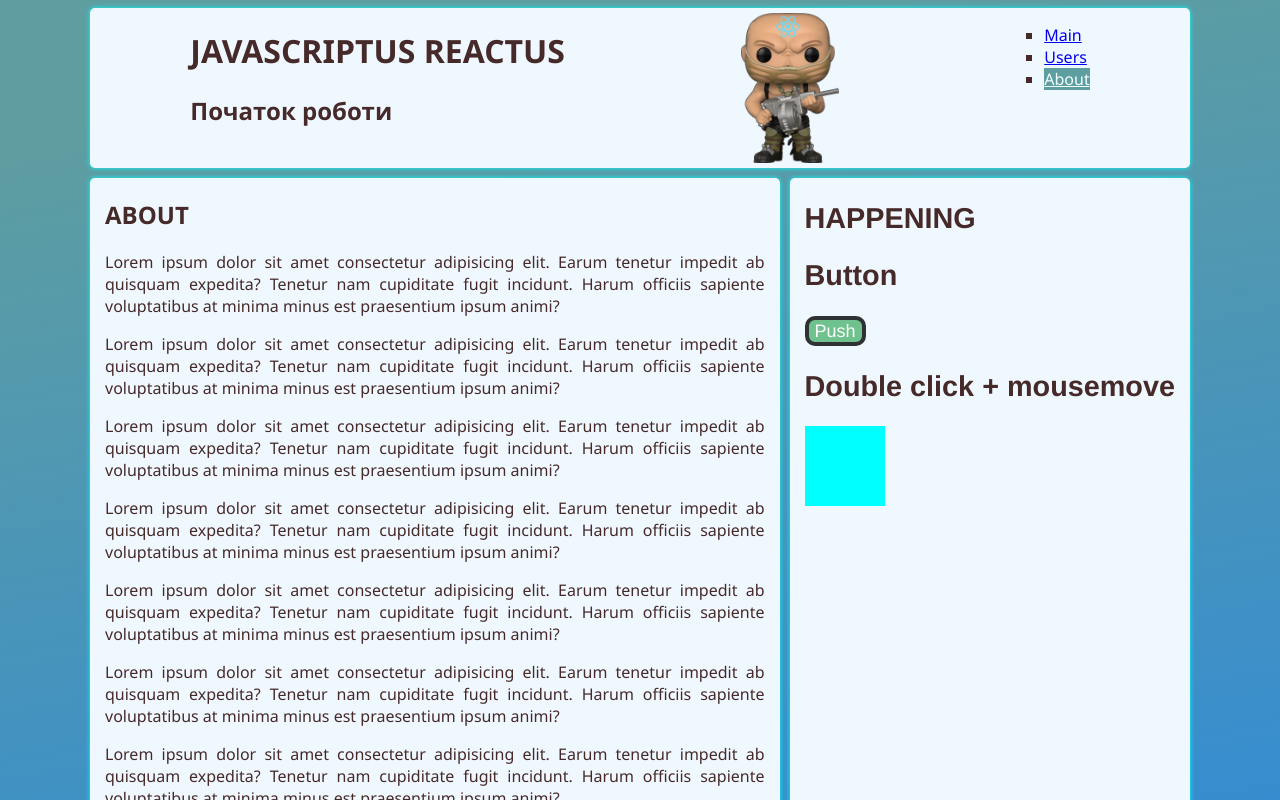
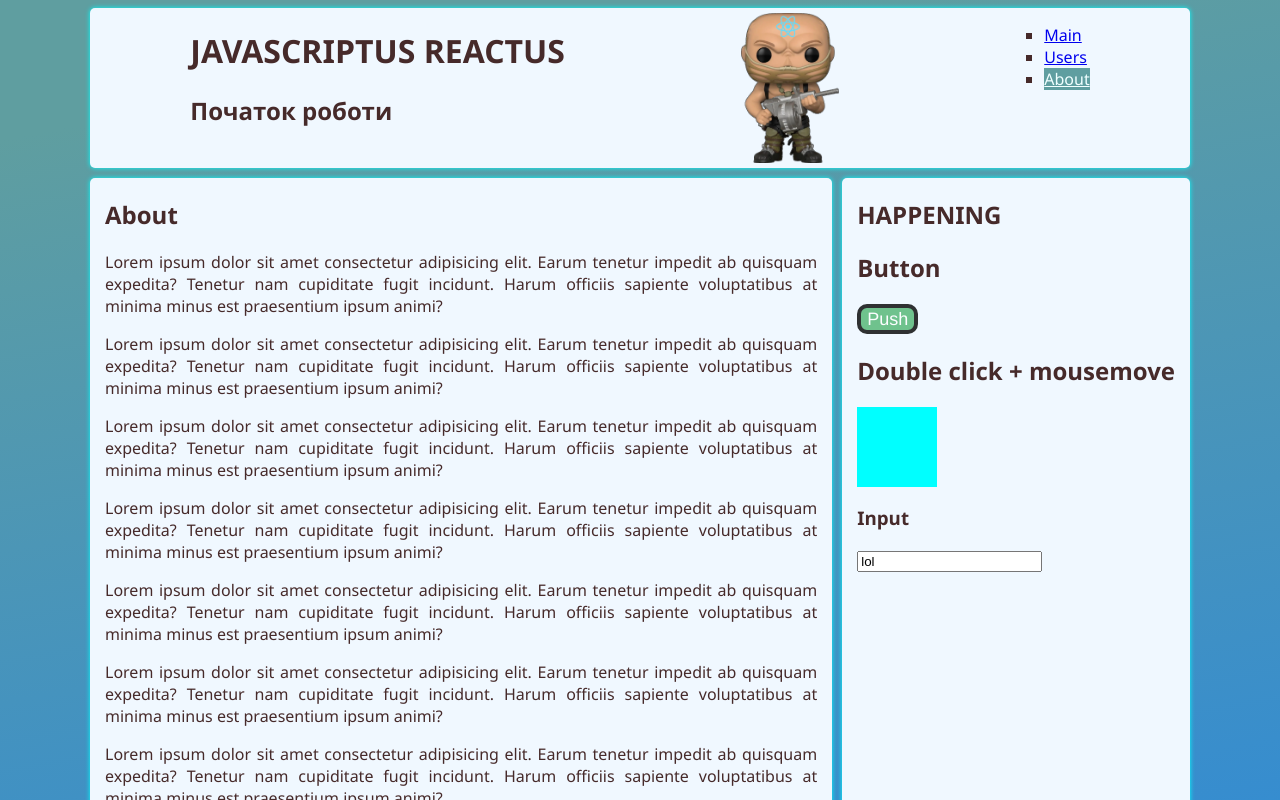
Before and after one commit to tztaras/app, a React (Create React App) app: page /about in a window 1280 px wide. Shown: the top 800 px of the page. Built offline with nearby package versions, Linux system fonts and the light colour scheme.

Commit message:
React.createRef()

```diff
--- a/src/About/About.js
+++ b/src/About/About.js
@@ -1,11 +1,16 @@
 import '../Main/Main.css';
 import './About.css';
+import React from 'react';
 function About() {
+    // let textInput = React.createRef();
+    // let textOutput = React.createRef();
+    // textOutput.current.innerHTML = textInput.current.value;
     return (
         <>
             <div className='about'>
                 <section>
-                    <h1>ABOUT</h1>
+                    <h1>About</h1>
+                    {/* <p ref={textOutput}></p> */}
                     <p>Lorem ipsum dolor sit amet consectetur adipisicing elit. Earum tenetur impedit ab quisquam expedita? Tenetur nam cupiditate fugit incidunt. Harum officiis sapiente voluptatibus at minima minus est praesentium ipsum animi?
                     </p>
                     <p>Lorem ipsum dolor sit amet consectetur adipisicing elit. Earum tenetur impedit ab quisquam expedita? Tenetur nam cupiditate fugit incidunt. Harum officiis sapiente voluptatibus at minima minus est praesentium ipsum animi?
--- a/src/Header/Header.css
+++ b/src/Header/Header.css
@@ -6,6 +6,7 @@
     border-radius: 5px;
     box-shadow: 0px 0px 5px cyan;
     background-color: aliceblue;
+    /* font-family: 'Franklin Gothic Medium', 'Arial Narrow', Arial, sans-serif; */
 }
 
 .header-content {
--- a/src/Sidebar/Sidebar.css
+++ b/src/Sidebar/Sidebar.css
@@ -1,8 +1,8 @@
 .sidebar {
     color: rgb(70, 42, 42);
     grid-area: s;
-    font-family: 'Franklin Gothic Medium', 'Arial Narrow', Arial, sans-serif;
-    font-size: larger;
+    /* font-family: 'Franklin Gothic Medium', 'Arial Narrow', Arial, sans-serif; */
+    /* font-size: larger; */
     background-color: aliceblue;
     border-radius: 5px;
     box-shadow: 0px 0px 5px cyan;
--- a/src/Sidebar/Sidebar.js
+++ b/src/Sidebar/Sidebar.js
@@ -1,10 +1,28 @@
 import './Sidebar.css';
 import links from '../data/articles.json';
+import React from 'react';
 
 function Sidebar() {
+
     let a = 33;
-    function f1() {
-        console.log('f1 '+ a);
+
+    let textInput = React.createRef();
+    let textOutput = React.createRef();
+
+    function f1(number) {
+        console.log('f1 '+ number);
+    }
+
+    function f2(number) {
+        console.log('mousemove '+ number);
+    }
+
+    function showInput(event) {
+        console.log('input');
+        console.log(event.target.value);
+        console.log(textInput.current.value);
+        // console.log(this.value);
+        textOutput.current.innerHTML = textInput.current.value;
     }
     return (
         <div className="sidebar">
@@ -12,10 +30,15 @@ function Sidebar() {
             <section>
                 <h1>HAPPENING</h1>
                 <h2>Button</h2>
-                <button onClick={f1}>Push</button>
+                <button onClick={()=>f1(1)}>Push</button>
                 <h2>Double click + mousemove</h2>
-                <div className="cyanbox"></div>
+                <div className="cyanbox" onDoubleClick={f1} onMouseMove={() => f2(2)}></div>
+                <h3>Input</h3>
+                <input type="text" onInput={showInput} ref={textInput} defaultValue='lol' />
+
+                <p ref={textOutput}></p>
             </section>
+
             <nav>
                 {/* <ul>
                     {links.map(li2 =>
```
